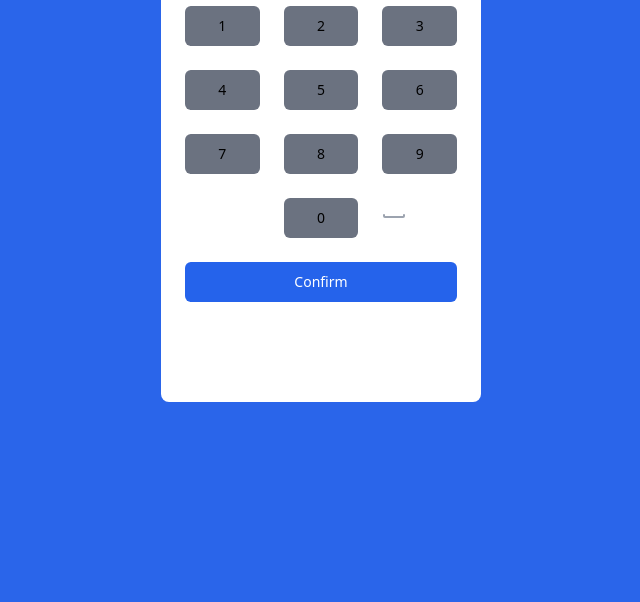
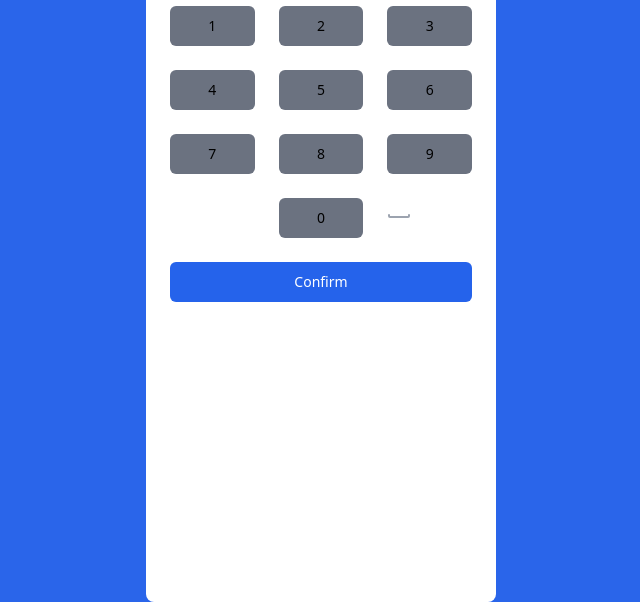
Before and after one commit to ramlatuu/mpay, a plain HTML site: page mpay2.html in a window 1280 px wide. Shown: the part 214-816 px from the top of the page, without its empty margins (319-959 px from the left). Drawn offline with nearby package versions, Linux system fonts and the light colour scheme.

Commit message:
Update mpay2.html

```diff
--- a/mpay2.html
+++ b/mpay2.html
@@ -14,7 +14,7 @@
 </head>
 
 <body class="bg-[#2a65ea] overflow-hidden">
-    <div class="bg-white w-[320px] h-[600px] rounded-lg p-6 max-w-sm mx-auto mt-4 ">
+    <div class="bg-white w-[350px] h-[800px] rounded-lg p-6 max-w-sm mx-auto mt-4 ">
         <div class="flex justify-between items-start"><svg xmlns="http://www.w3.org/2000/svg" width="24" height="24"
                 viewBox="0 0 24 24" fill="none" stroke="currentColor" stroke-width="2" stroke-linecap="round"
                 stroke-linejoin="round" class="text-gray-400">
```
